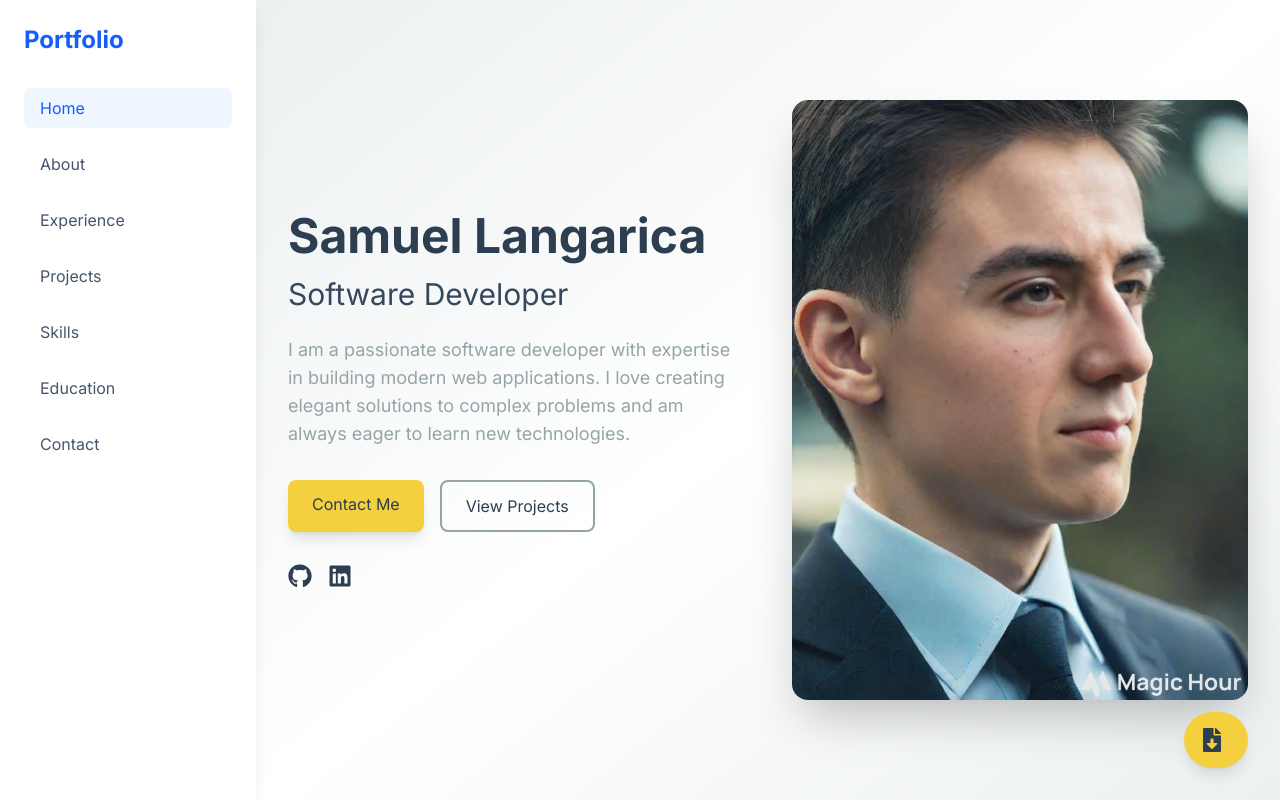
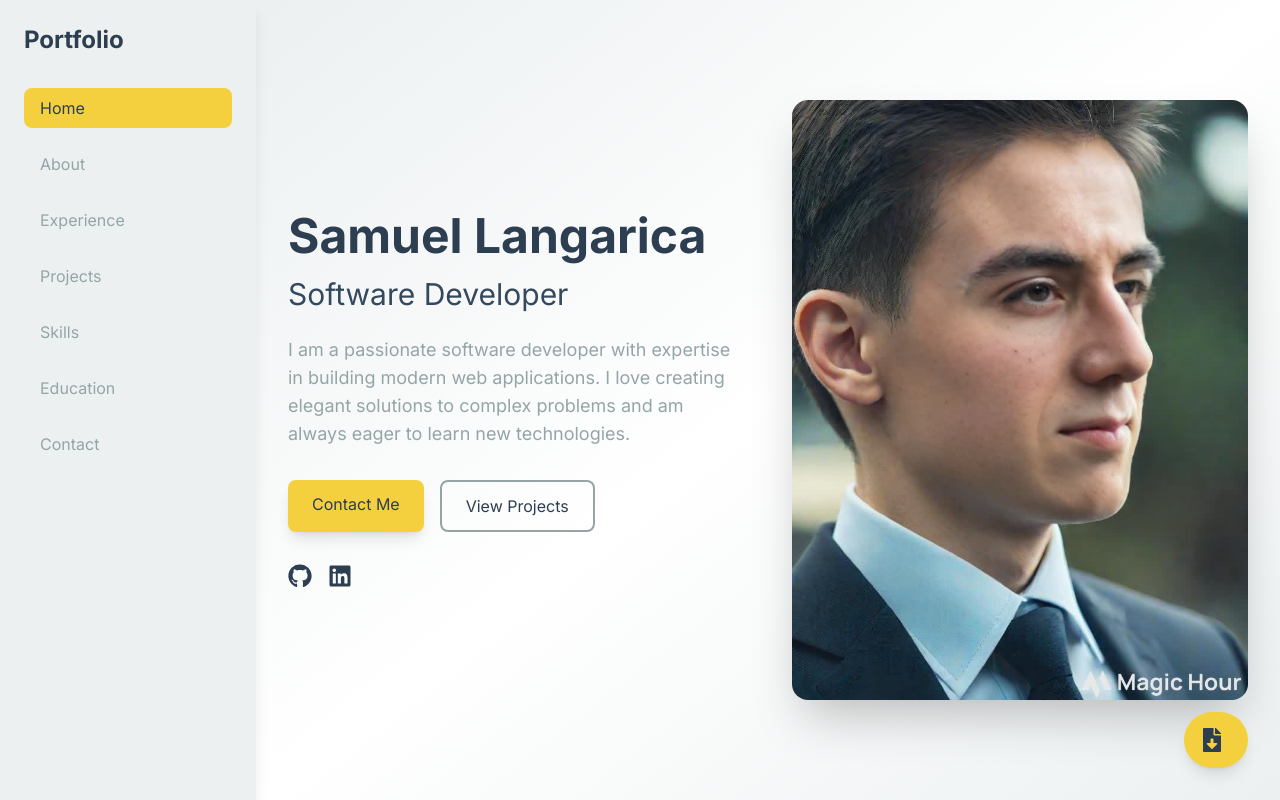
Before and after one commit to samuel-langarica/my-porfolio, a Next.js app: page / in a window 1280 px wide. Shown: the top 800 px of the page. Built offline with nearby package versions, Linux system fonts and the light colour scheme.

Commit message:
Change color them of side menu

```diff
--- a/src/components/layout/Layout.tsx
+++ b/src/components/layout/Layout.tsx
@@ -45,10 +45,10 @@ export default function Layout({ children }: LayoutProps) {
   return (
     <div className="min-h-screen bg-white">
       {/* Desktop Navigation */}
-      <nav className="fixed left-0 top-0 h-full w-64 bg-white shadow-lg hidden lg:block z-50">
+      <nav className="fixed left-0 top-0 h-full w-64 bg-[#ECF0F1] shadow-lg hidden lg:block z-50">
         <div className="p-6">
           <div className="mb-8">
-            <h1 className="text-2xl font-bold text-blue-600">Portfolio</h1>
+            <h1 className="text-2xl font-bold text-[#2C3E50]">Portfolio</h1>
           </div>
           <ul className="space-y-4">
             {navItems.map((item) => (
@@ -57,8 +57,8 @@ export default function Layout({ children }: LayoutProps) {
                   href={`#${item.id}`}
                   className={`block px-4 py-2 rounded-lg transition-colors ${
                     activeSection === item.id
-                      ? 'bg-blue-50 text-blue-600'
-                      : 'text-slate-600 hover:bg-blue-50 hover:text-blue-600'
+                      ? 'bg-[#F4D03F] text-[#2C3E50]'
+                      : 'text-[#95A5A6] hover:bg-[#F4D03F] hover:text-[#2C3E50]'
                   }`}
                 >
                   {item.label}
@@ -70,18 +70,18 @@ export default function Layout({ children }: LayoutProps) {
       </nav>
 
       {/* Mobile Navigation */}
-      <nav className="fixed top-0 left-0 right-0 bg-white shadow-lg z-50 lg:hidden">
+      <nav className="fixed top-0 left-0 right-0 bg-[#ECF0F1] shadow-lg z-50 lg:hidden">
         <div className="px-4 py-3 flex justify-between items-center">
-          <h1 className="text-xl font-bold text-blue-600">Portfolio</h1>
+          <h1 className="text-xl font-bold text-[#2C3E50]">Portfolio</h1>
           <button
             onClick={() => setIsMobileMenuOpen(!isMobileMenuOpen)}
-            className="text-slate-600 hover:text-blue-600"
+            className="text-[#95A5A6] hover:text-[#F4D03F]"
           >
             {isMobileMenuOpen ? <FaTimes size={24} /> : <FaBars size={24} />}
           </button>
         </div>
         {isMobileMenuOpen && (
-          <div className="px-4 py-2 bg-white border-t">
+          <div className="px-4 py-2 bg-[#ECF0F1] border-t border-[#95A5A6]">
             <ul className="space-y-2">
               {navItems.map((item) => (
                 <li key={item.id}>
@@ -89,8 +89,8 @@ export default function Layout({ children }: LayoutProps) {
                     href={`#${item.id}`}
                     className={`block px-4 py-2 rounded-lg transition-colors ${
                       activeSection === item.id
-                        ? 'bg-blue-50 text-blue-600'
-                        : 'text-slate-600 hover:bg-blue-50 hover:text-blue-600'
+                        ? 'bg-[#F4D03F] text-[#2C3E50]'
+                        : 'text-[#95A5A6] hover:bg-[#F4D03F] hover:text-[#2C3E50]'
                     }`}
                     onClick={() => setIsMobileMenuOpen(false)}
                   >
@@ -104,7 +104,7 @@ export default function Layout({ children }: LayoutProps) {
       </nav>
 
       {/* Main Content */}
-      <main className="lg:ml-64 pt-16 lg:pt-0">
+      <main className="lg:ml-64">
         {children}
       </main>
     </div>
```
